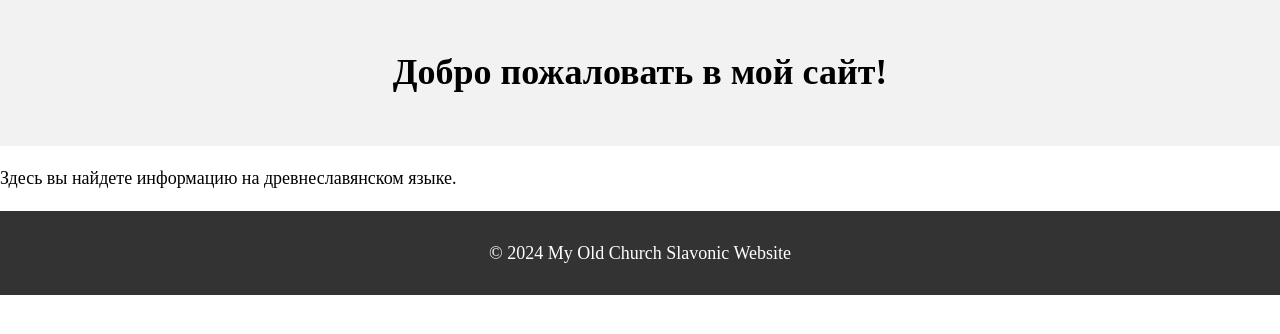
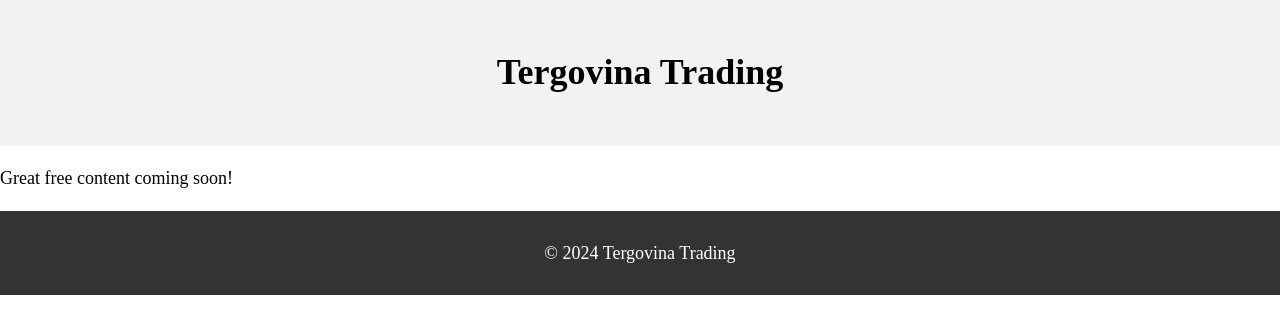
Before and after one commit to TergovinaTrading/TergovinaTrading, a plain HTML site: page index.html in a window 1280 px wide. Drawn offline with Linux system fonts and the light colour scheme.

Commit message:
Update index.html

```diff
--- a/index.html
+++ b/index.html
@@ -32,14 +32,14 @@
 </head>
 <body>
     <header>
-        <h1>Добро пожаловать в мой сайт!</h1>
+        <h1>Tergovina Trading</h1>
     </header>
     <main>
-        <p>Здесь вы найдете информацию на древнеславянском языке.</p>
+        <p>Great free content coming soon!</p>
         <!-- Your Old Church Slavonic content goes here -->
     </main>
     <footer>
-        <p>© 2024 My Old Church Slavonic Website</p>
+        <p>© 2024 Tergovina Trading</p>
     </footer>
 </body>
 </html>
```
